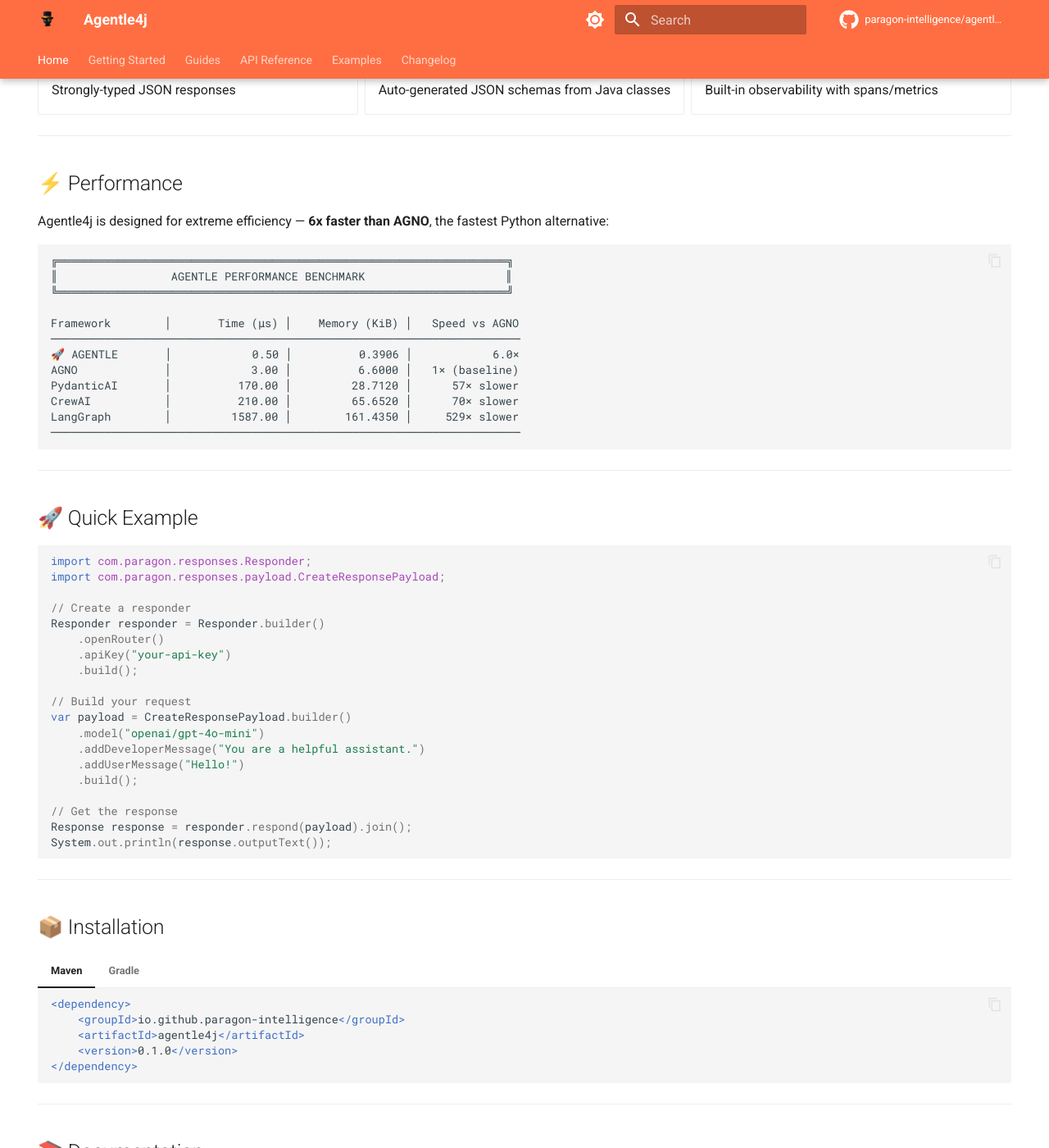
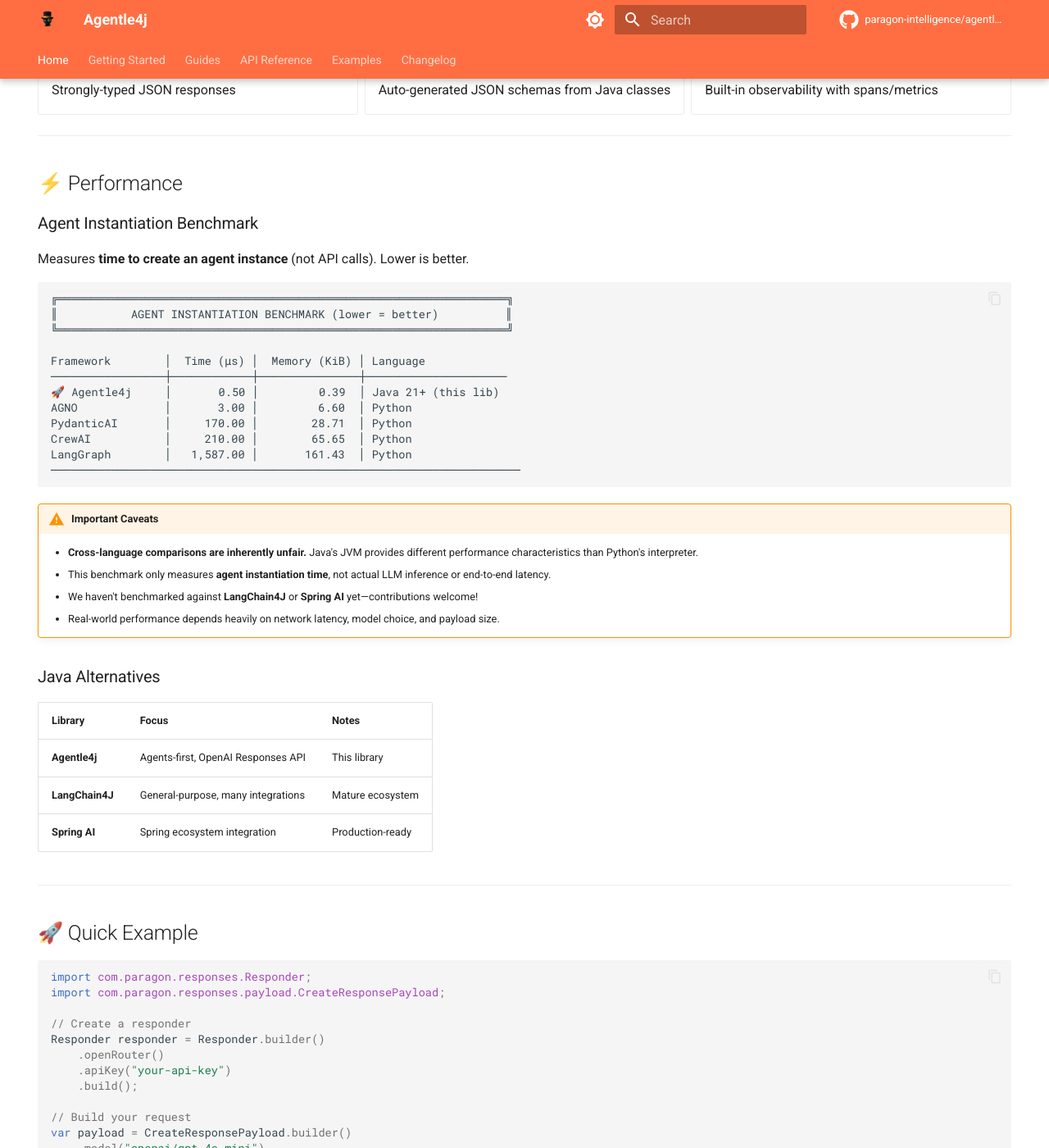
Before and after one commit to paragon-intelligence/agentle4j, an MkDocs documentation site: the page built from docs/index.md, in a window 1280 px wide and 1400 px high, scrolled down 588 px. Shown: the whole window at 82% size. Built offline with MkDocs 1.6.1 and Material for MkDocs 9.7.7, drawn with Linux system fonts in a browser that asks for light colours; emoji names are drawn with the system emoji font; comment, search, counter and statistics services are not loaded; the version menu is left out.

Commit message:
docs: update performance benchmark details with caveats and add Java alternatives comparison.

````diff
--- a/docs/index.md
+++ b/docs/index.md
@@ -75,22 +75,38 @@
 
 ## ⚡ Performance
 
-Agentle4j is designed for extreme efficiency — **6x faster than AGNO**, the fastest Python alternative:
+### Agent Instantiation Benchmark
+
+Measures **time to create an agent instance** (not API calls). Lower is better.
 
 ```
 ╔═══════════════════════════════════════════════════════════════════╗
-║                 AGENTLE PERFORMANCE BENCHMARK                     ║
+║           AGENT INSTANTIATION BENCHMARK (lower = better)          ║
 ╚═══════════════════════════════════════════════════════════════════╝
 
-Framework        │       Time (μs) │    Memory (KiB) │   Speed vs AGNO
-──────────────────────────────────────────────────────────────────────
-🚀 AGENTLE       │            0.50 │          0.3906 │            6.0×
-AGNO             │            3.00 │          6.6000 │   1× (baseline)
-PydanticAI       │          170.00 │         28.7120 │      57× slower
-CrewAI           │          210.00 │         65.6520 │      70× slower
-LangGraph        │         1587.00 │        161.4350 │     529× slower
+Framework        │  Time (μs) │  Memory (KiB) │ Language
+─────────────────┼────────────┼───────────────┼─────────────────────
+🚀 Agentle4j     │       0.50 │         0.39  │ Java 21+ (this lib)
+AGNO             │       3.00 │         6.60  │ Python
+PydanticAI       │     170.00 │        28.71  │ Python
+CrewAI           │     210.00 │        65.65  │ Python
+LangGraph        │   1,587.00 │       161.43  │ Python
 ──────────────────────────────────────────────────────────────────────
 ```
+
+!!! warning "Important Caveats"
+    - **Cross-language comparisons are inherently unfair.** Java's JVM provides different performance characteristics than Python's interpreter.
+    - This benchmark only measures **agent instantiation time**, not actual LLM inference or end-to-end latency.
+    - We haven't benchmarked against **LangChain4J** or **Spring AI** yet—contributions welcome!
+    - Real-world performance depends heavily on network latency, model choice, and payload size.
+
+### Java Alternatives
+
+| Library | Focus | Notes |
+|---------|-------|-------|
+| **Agentle4j** | Agents-first, OpenAI Responses API | This library |
+| **LangChain4J** | General-purpose, many integrations | Mature ecosystem |
+| **Spring AI** | Spring ecosystem integration | Production-ready |
 
 ---
 
````
Also changed, not shown: README.md (+28 -9 lines).
